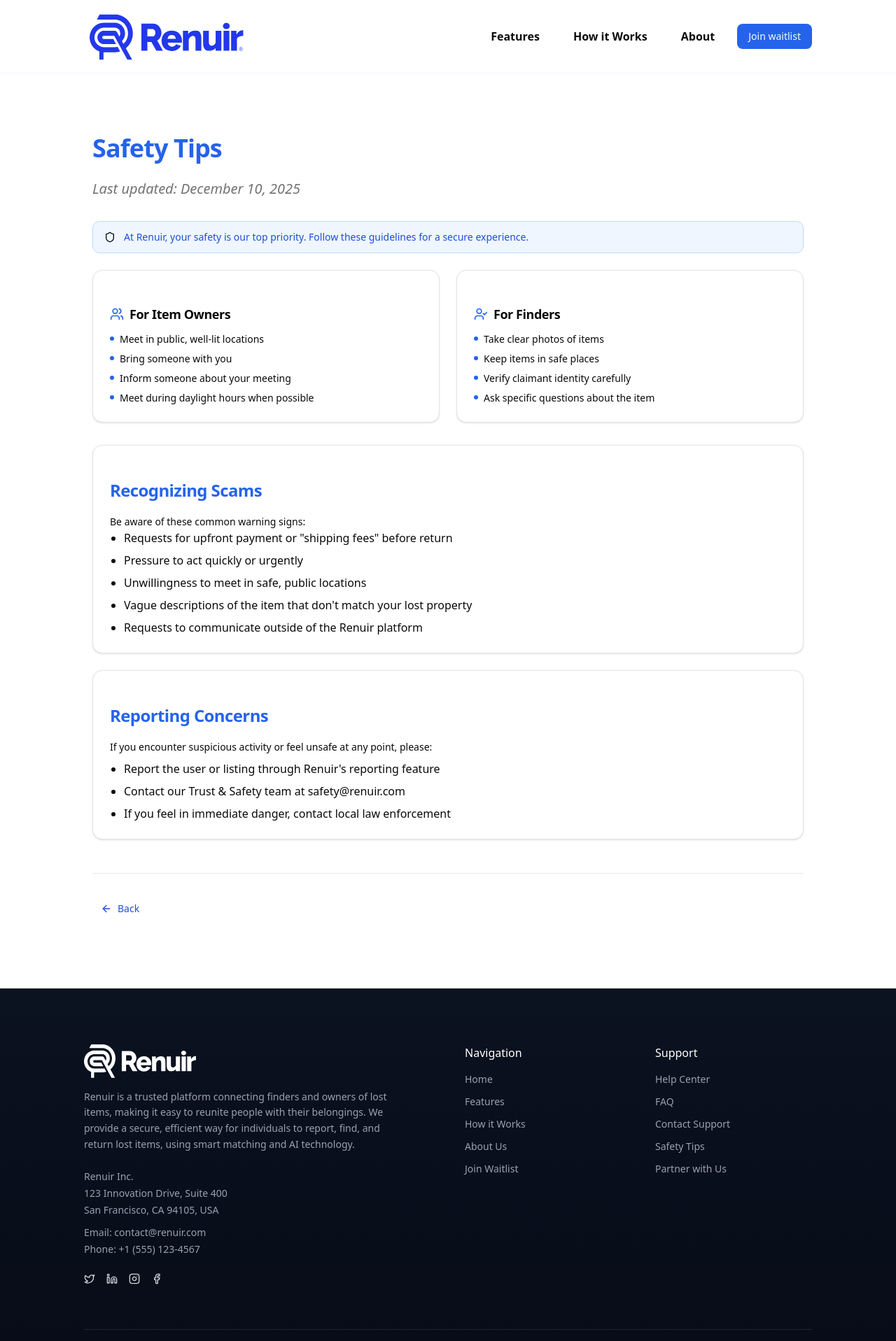
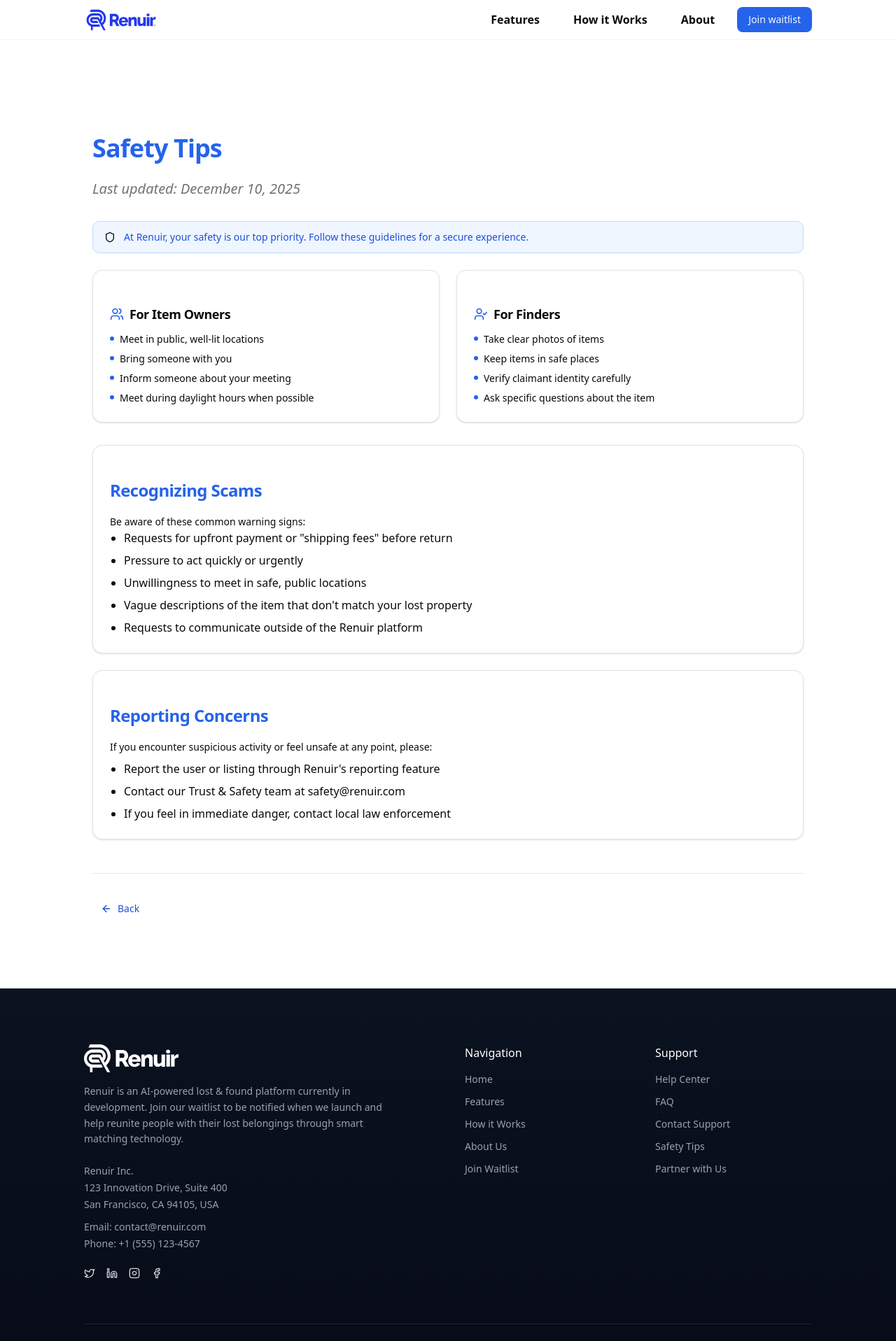
Before and after one commit to opemati90/renuir-website-waitlist, a Next.js app: page /safety in a window 1280 px wide. Shown: the top 1917 px of the page at 70% size. Built offline with nearby package versions, Linux system fonts and the light colour scheme.

Commit message:
feat: Update website for waitlist launch - optimize logo sizes and update copy for pre-launch messaging

```diff
--- a/components/home/HomeHero.tsx
+++ b/components/home/HomeHero.tsx
@@ -21,10 +21,10 @@
         >
           <div className="flex flex-col gap-6 items-start">
             <div className="inline-flex items-center rounded-full border border-border shadow-xs px-3 py-2">
-              <div className="h-2.5 w-2.5 rounded-full animate-[pulse-primary_1.2s_ease-in-out_infinite]" />
+              <div className="h-2.5 w-2.5 rounded-full animate-[pulse-primary_1.2s_ease-in-out_infinite] bg-primary-600" />
 
               <span className="ml-2 text-sm font-medium text-foreground">
-                Waitlist Now open
+                Coming Soon - Join the Waitlist
               </span>
             </div>
             <div className="flex flex-col gap-1 mt-4">
@@ -39,8 +39,8 @@
               variant="h4"
               className="text-dark-700 mt-3 leading-8 max-w-lg font-normal"
             >
-              The AI-powered lost & found that actually works. Report once, and
-              we&apos;ll search everywhere for you in real time.
+              We&apos;re building an AI-powered lost & found platform that actually works.
+              Join our waitlist to be among the first to experience it when we launch.
             </Typography>
             <div className="flex flex-row gap-2 items-center">
               <Button
@@ -51,22 +51,19 @@
                 Join the Waitlist
                 <ArrowRight />
               </Button>
-              <Button
-                variant="outline"
-                size="lg"
-                className="shadow-primary-100 shadow-md"
-              >
-                How it works
-              </Button>
             </div>
             <div className="flex flex-col sm:flex-row gap-4 items-center mt-2">
               <div className="flex flex-row gap-2 items-center">
                 <CheckCircleIcon className="text-primary-600" />
-                <Typography variant="smallText">Real-time Matches</Typography>
+                <Typography variant="smallText">Early Access</Typography>
               </div>
               <div className="flex flex-row gap-2 items-center">
                 <CheckCircleIcon className="text-primary-600" />
-                <Typography variant="smallText">Real-time Matches</Typography>
+                <Typography variant="smallText">Launch Updates</Typography>
+              </div>
+              <div className="flex flex-row gap-2 items-center">
+                <CheckCircleIcon className="text-primary-600" />
+                <Typography variant="smallText">Free to Join</Typography>
               </div>
             </div>
           </div>
--- a/components/home/HomeQuote.tsx
+++ b/components/home/HomeQuote.tsx
@@ -7,7 +7,7 @@
 
 const HomeQuote = () => {
   const quoteText =
-    "Renuir is changing the way we manage lost-and-found. The transparency it provides our guests and the time it saves our staff is completely game-changing.";
+    "We're excited about Renuir's vision to transform lost-and-found management. The transparency it will provide and the time it will save is exactly what the industry needs.";
   const words = quoteText.split(" ");
 
   const containerVariants: Variants = {
--- a/components/home/HomeWaitlist.tsx
+++ b/components/home/HomeWaitlist.tsx
@@ -45,18 +45,20 @@
         className="app-container max-w-3xl text-center"
       >
         <div className="inline-flex items-center rounded-full border border-border shadow-xs px-3 py-2">
-          <div className="h-2.5 w-2.5 rounded-full animate-[pulse-primary_1.2s_ease-in-out_infinite]" />
+          <div className="h-2.5 w-2.5 rounded-full animate-[pulse-primary_1.2s_ease-in-out_infinite] bg-primary-600" />
 
           <span className="ml-2 text-sm font-medium text-foreground">
-            Launching soon
+            Launching Soon
           </span>
         </div>
         <Typography variant="h1" className="font-bold text-black mb-3">
-          Get early access
+          Join the Waitlist
         </Typography>
 
-        <Typography variant="h4" className=" mb-10">
-          Be the first to know when we launch. No spam, just updates.
+        <Typography variant="h4" className=" mb-10 text-dark-700">
+          Renuir is currently under development. Be among the first to experience
+          our AI-powered lost & found platform when we launch. No spam, just updates
+          on our progress and early access when we&apos;re ready.
         </Typography>
 
         <Form {...form}>
--- a/components/home/LostSomething.tsx
+++ b/components/home/LostSomething.tsx
@@ -19,15 +19,16 @@
           className="flex flex-col gap-4 justify-center items-center"
         >
           <Typography variant="h2" className="text-center  font-bold mb-4">
-            Lost something important?
+            How Renuir Will Work
           </Typography>
 
           <Typography
             variant="h4"
             className="text-center text-dark-800 max-w-2xl mx-auto mb-14 font-medium"
           >
-            We know how stressful it is. That&apos;s why we made getting it back
-            as simple as possible.
+            We know how stressful losing something important can be. That&apos;s why
+            we&apos;re building Renuir to make getting it back as simple as possible.
+            Here&apos;s what to expect when we launch.
           </Typography>
         </motion.div>
 
@@ -120,14 +121,14 @@
           className="flex flex-col gap-4 justify-center items-center"
         >
           <Typography variant="lead" className=" text-center mt-8">
-            Ready to find waht you&apos;ve lost?
+            Ready to be among the first to use Renuir?
           </Typography>
           <Button
             variant="default"
             size="lg"
             className="mt-4 shadow-xs shadow-primary-50 flex mx-auto"
           >
-            Join the waitlist - It&apos;s free
+            Join the Waitlist - It&apos;s Free
           </Button>
         </motion.div>
       </div>
--- a/components/home/TailoredFor.tsx
+++ b/components/home/TailoredFor.tsx
@@ -28,8 +28,8 @@
           variant="h4"
           className="text-dark-600 font-medium mt-1 leading-7"
         >
-          Whether you manage a venue or just lost your keys, Renuir simplifies
-          the recovery process.
+          Whether you manage a venue or just lost your keys, Renuir will simplify
+          the recovery process. Coming soon.
         </Typography>
 
         {/* Toggle */}
--- a/components/home/TrustedBy.tsx
+++ b/components/home/TrustedBy.tsx
@@ -15,7 +15,7 @@
           variant="h6"
           className="text-center text-dark-500 font-bold uppercase tracking-wide mb-10"
         >
-          Trusted by thousands
+          Join the waitlist
         </Typography>
 
         <div className="grid grid-cols-2 md:grid-cols-4 gap-6">
--- a/components/navbar/MobileNav.tsx
+++ b/components/navbar/MobileNav.tsx
@@ -40,7 +40,14 @@
           <SheetHeader className="text-left">
             <SheetTitle className="mt-8 mb-12 flex flex-wrap justify-between items-end">
               <Link href="/">
-                <Image src={Logo} alt="Accelerate Africa's Logo" width={110} />
+                <Image
+                  src={Logo}
+                  alt="Renuir Logo"
+                  width={120}
+                  height={34}
+                  className="h-8 w-auto"
+                  priority
+                />
               </Link>
 
               <Link href="/login" className="mt-4">
--- a/components/navbar/Nav.tsx
+++ b/components/navbar/Nav.tsx
@@ -21,9 +21,11 @@
         <Link href="/">
           <Image
             src={Logo}
-            alt="Accelerate Africa's Logo"
-            width={120}
-            className="w-27.5 sm:w-60"
+            alt="Renuir Logo"
+            width={140}
+            height={40}
+            className="h-8 w-auto sm:h-10"
+            priority
           />
         </Link>
 
--- a/components/shared/Footer.tsx
+++ b/components/shared/Footer.tsx
@@ -12,17 +12,17 @@
             <div className="flex items-center gap-2 mb-4 text-white font-semibold">
               <Image
                 src={Logo}
-                alt="Accelerate Africa's Logo"
-                width={120}
-                className="w-27.5 sm:w-40"
+                alt="Renuir Logo"
+                width={140}
+                height={40}
+                className="h-8 w-auto sm:h-10"
               />
             </div>
 
             <p className="max-w-md text-sm leading-relaxed">
-              Renuir is a trusted platform connecting finders and owners of lost
-              items, making it easy to reunite people with their belongings. We
-              provide a secure, efficient way for individuals to report, find,
-              and return lost items, using smart matching and AI technology.
+              Renuir is an AI-powered lost & found platform currently in development.
+              Join our waitlist to be notified when we launch and help reunite people
+              with their lost belongings through smart matching technology.
             </p>
 
             <div className="mt-6 text-sm space-y-1">
```
